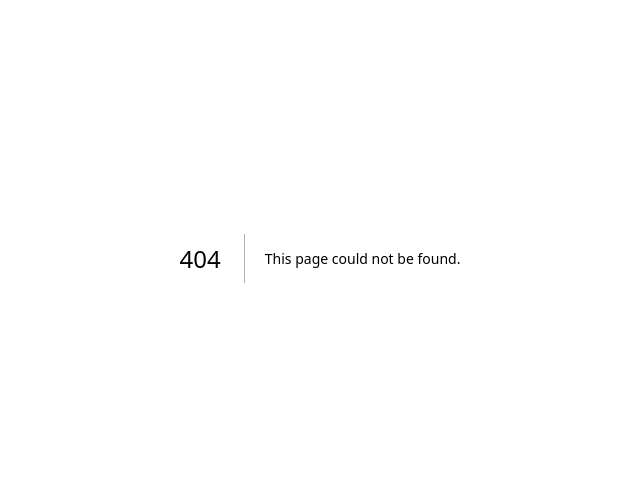
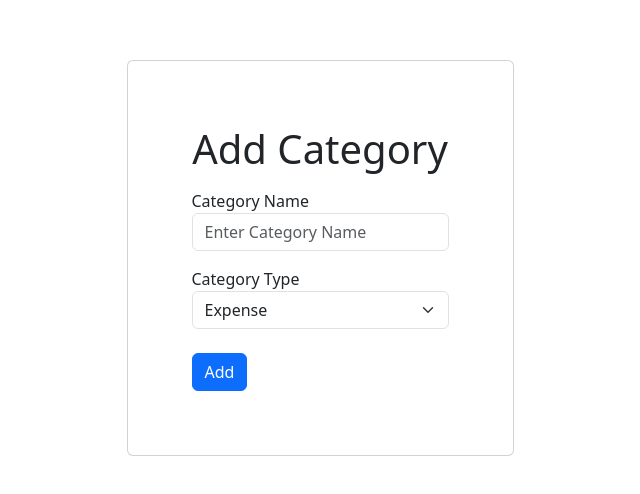
Before and after one commit to pykingcodepro/goodbudget, a Next.js app: page /addCategory in a window 1280 px wide. Before the commit this address had no page. Shown: the part 142-636 px from the top of the page, without its empty margins (320-960 px from the left). Built offline with nearby package versions, Linux system fonts and the light colour scheme; no server answers.

Commit message:
added forms

```diff
--- /dev/null
+++ b/src/app/addCategory/page.tsx
@@ -0,0 +1,91 @@
+"use client";
+
+import { useRouter } from "next/navigation";
+import { FormEvent, useEffect, useState } from "react";
+
+export default function AddCategory() {
+  const router = useRouter();
+  const [cName, setCName] = useState<string>("");
+  const [cType, setCType] = useState<string>("expense");
+  const [userId, setUserId] = useState<number | null>(null);
+  const [msg, setMsg] = useState<string>("");
+  const [isLoading, setIsLoading] = useState<boolean>(false);
+
+  const handleClick = async (e: FormEvent) => {
+    e.preventDefault();
+    setIsLoading(true);
+    console.log({ u_id: userId, c_name: cName, c_type: cType });
+    const res = await fetch("../api/category", {
+      method: "POST",
+      headers: { "Content-Type": "application/json" },
+      credentials: "include",
+      body: JSON.stringify({ u_id: userId, c_name: cName, c_type: cType }),
+    });
+
+    const data = await res.json();
+    if (!res.ok) {
+      setMsg(data.msg);
+      setIsLoading(false);
+      return;
+    }
+
+    setMsg("");
+    router.push("/categories");
+  };
+
+  useEffect(() => {
+    fetch("../api/me", { credentials: "include" })
+      .then((res) => res.json())
+      .then((data) => setUserId(data.user._id))
+      .catch((err) => console.log(err));
+  }, []);
+
+  return (
+    <div
+      id="add-category-form"
+      className="d-flex justify-content-center align-items-center"
+      style={{ width: "100vw", height: "100vh" }}
+    >
+      <div className="card">
+        <div className="card-body">
+          <form className="p-5" method="POST">
+            <h1 className="text-center">Add Category</h1>
+            <div className="form-group my-3">
+              <label htmlFor="catNameInput">Category Name</label>
+              <input
+                type="text"
+                className="form-control"
+                id="catNameInput"
+                placeholder="Enter Category Name"
+                value={cName}
+                onChange={(e) => setCName(e.target.value)}
+              />
+            </div>
+            <div className="form-group mb-4">
+              <label htmlFor="typeInput">Category Type</label>
+              <select
+                className="form-select"
+                name="typeInput"
+                id="typeInput"
+                value={cType}
+                onChange={(e) => setCType(e.target.value)}
+              >
+                <option value="expense">Expense</option>
+                <option value="income">Income</option>
+              </select>
+            </div>
+            <button
+              type="submit"
+              className={"btn btn-primary " + (isLoading ? "disabled" : "")}
+              //   onClick={handleClick}
+            >
+              Add
+            </button>
+            <br />
+            <small className="text-danger">{msg}</small>
+          </form>
+        </div>
+      </div>
+    </div>
+  );
+}
--- a/src/app/api/categories/[u_id]/route.ts
+++ b/src/app/api/categories/[u_id]/route.ts
@@ -11,7 +11,6 @@ export const GET = async(
 ) => {
 
     try {
-
         await connectDB(MONGODB_URI, MONGODB_NAME);
         const { u_id } = await params;
         const categories = await Category.find({ u_id: u_id });
--- a/src/app/api/transactions/[u_id]/route.ts
+++ b/src/app/api/transactions/[u_id]/route.ts
@@ -11,7 +11,6 @@ export const GET = async(
 ) => {
 
     try {
-
         await connectDB(MONGODB_URI, MONGODB_NAME);
         const { u_id } = await params;
         const transactions = await Transaction.find({ u_id: u_id });
```
Also changed, not shown: src/app/addTransaction/page.tsx (added, +93 -0 lines), src/app/categories/page.tsx (+35 -11 lines), src/app/page.tsx (+46 -23 lines).
